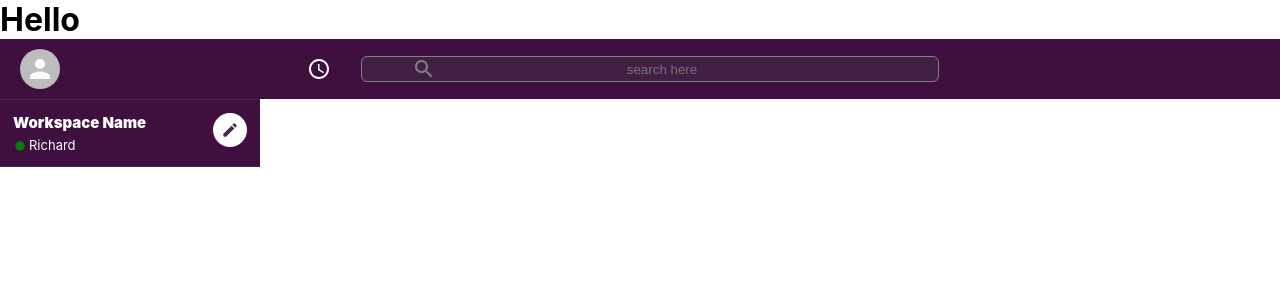
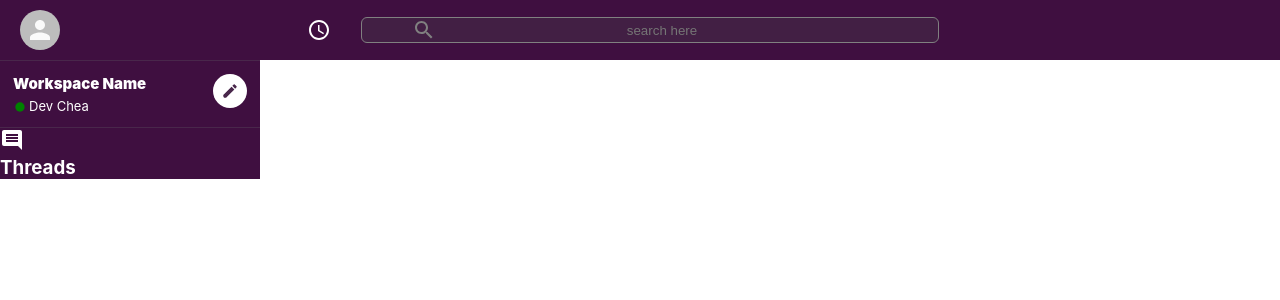
Before and after one commit to devchea/slack-chat, a React (Create React App) app in the folder slack-chat/: page / in a window 1280 px wide. Shown: the top 300 px of the page. Built offline with nearby package versions, Linux system fonts and the light colour scheme.

Commit message:
sidebarOption updates

```diff
--- a/slack-chat/src/App.js
+++ b/slack-chat/src/App.js
@@ -6,7 +6,6 @@ import Sidebar from './Sidebar'
 function App() {
   return (
     <div className="App">
-      <h1>Hello</h1>
       <Header />
       <div className='app__body'>
       <Sidebar />
--- a/slack-chat/src/Sidebar.js
+++ b/slack-chat/src/Sidebar.js
@@ -3,6 +3,7 @@ import './Sidebar.css'
 import FiberManualRecordIcon from '@material-ui/icons/FiberManualRecord'
 import CreateIcon from '@material-ui/icons/Create'
 import SidebarOption from './SidebarOption'
+import InsertCommentIcon from '@material-ui/icons/InsertComment'
 
 function Sidebar() {
   return (
@@ -12,12 +13,12 @@ function Sidebar() {
           <h2>Workspace Name</h2>
           <h3>
             <FiberManualRecordIcon />
-            Richard
+            Dev Chea
           </h3>
         </div>
         <CreateIcon />
-        <SidebarOption title='Threads'/>
       </div>
+      <SidebarOption Icon={InsertCommentIcon} title="Threads" />
     </div>
   );
 }
--- a/slack-chat/src/SidebarOption.js
+++ b/slack-chat/src/SidebarOption.js
@@ -1,10 +1,11 @@
 import React from 'react'
 import './SidebarOption.css'
 
-function SidebarOption() {
+function SidebarOption({ Icon, title}) {
   return (
     <div className='sidebarOption'>
-
+      {Icon && <Icon className='sidebarOption__icon'/>}
+      {Icon ? <h3>{title}</h3> : <h3>#{title}</h3>}
     </div>
   )
 }
```
